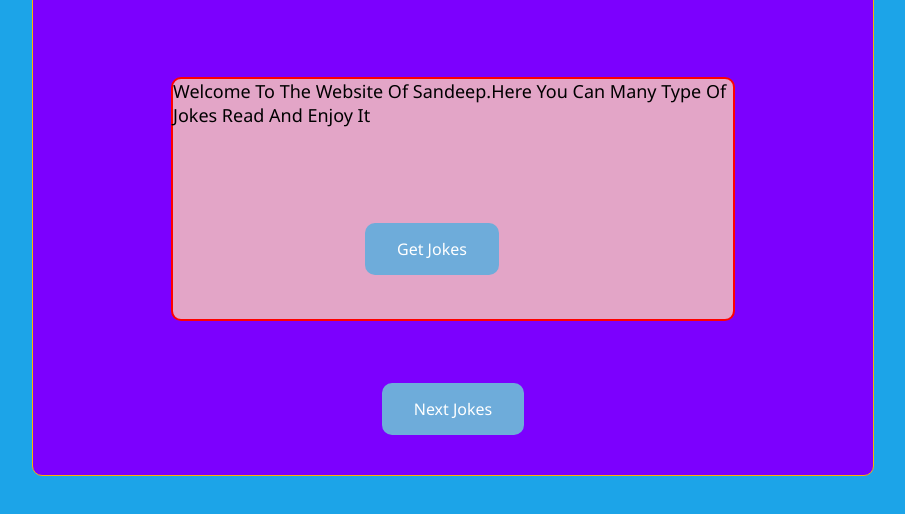
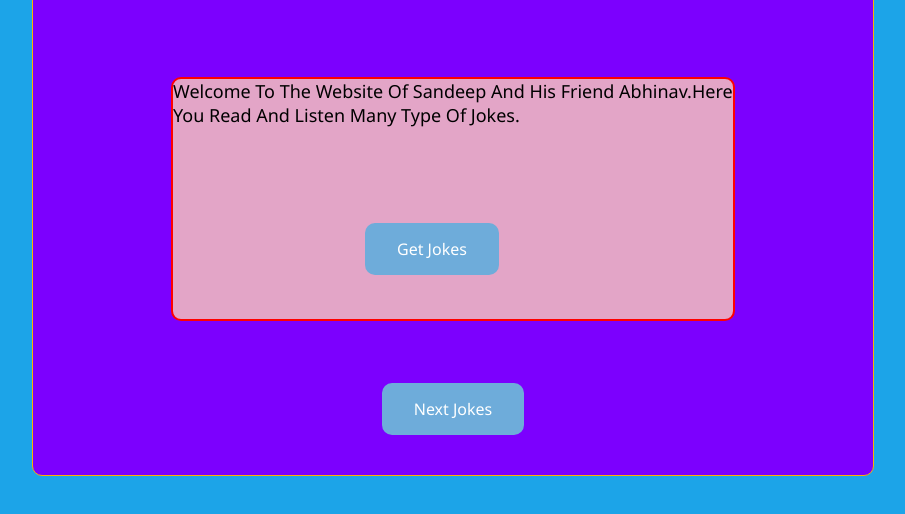
Before and after one commit to Sandeep9354/jokes, a plain HTML site: page index.html in a window 1280 px wide. Shown: the part 78-592 px from the top of the page, without its empty margins (187-1092 px from the left). Drawn offline with Linux system fonts and the light colour scheme.

Commit message:
Update index.html

```diff
--- a/index.html
+++ b/index.html
@@ -9,7 +9,7 @@
 <body>
     <div id="divhead">
         <p id="headingpara">
-            Welcome To The Website Of Sandeep.Here You Can Many Type Of Jokes Read And Enjoy It
+            Welcome To The Website Of Sandeep And His Friend Abhinav.Here You Read And Listen  Many Type Of Jokes.
         </p>
         <button  id="headbtn">
             Get Jokes
```
